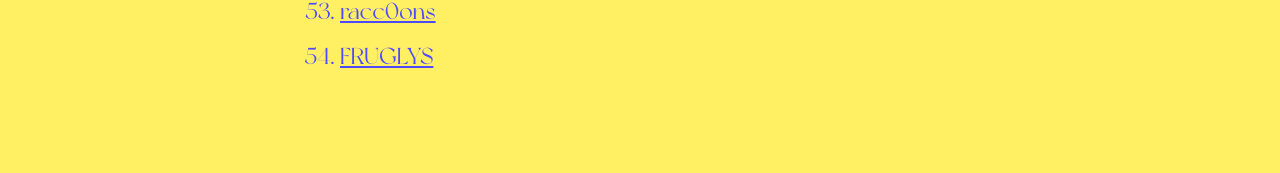
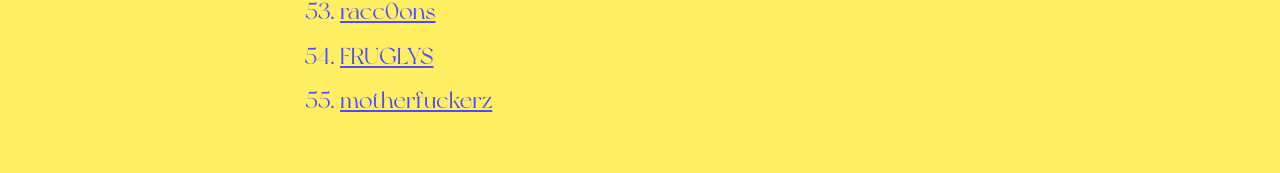
Before and after one commit to emmajane1313/the-timeless-quest, a Next.js app: page / in a window 1280 px wide. Shown: the part 3499-3672 px from the top of the page. Built offline with nearby package versions, Linux system fonts and the light colour scheme; no server answers.

Commit message:
add mfers

```diff
--- a/pages/index.js
+++ b/pages/index.js
@@ -389,6 +389,9 @@ export default function Home() {
             <li>
               <a href="https://fruglys.com/" target= "_blank" rel="noreferrer">FRUGLYS</a>
             </li>
+            <li>
+              <a href="https://twitter.com/motherfuckerz69" target= "_blank" rel="noreferrer">motherfuckerz</a>
+            </li>
           </ul>
         </section>
       </main>
```
